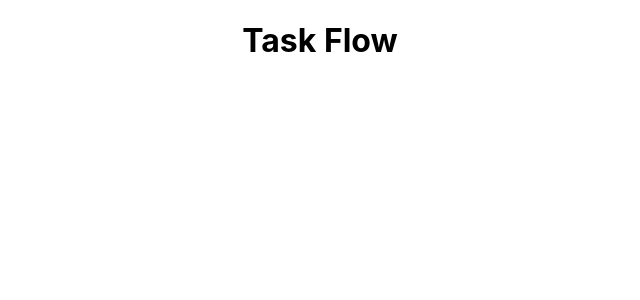
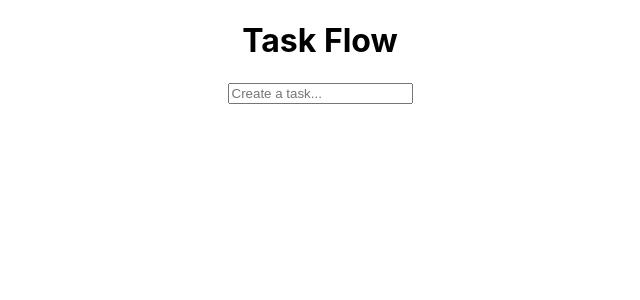
Before and after one commit to vian-ai/Task-Flow, a React (Create React App) app in the folder client/: page / in a window 1280 px wide. Shown: the top 300 px of the page, without its empty margins (320-960 px from the left). Built offline with nearby package versions, Linux system fonts and the light colour scheme.

Commit message:
added task submit form

```diff
--- a/client/src/App.js
+++ b/client/src/App.js
@@ -1,10 +1,12 @@
 import Header from './Components/Header';
+import Create from './Components/Create';
 import './Styles/App.scss';
 
 function App() {
   return (
     <div className="App">
       <Header />
+      <Create />
     </div>
   );
 }
--- /dev/null
+++ b/client/src/Components/Create.js
@@ -0,0 +1,29 @@
+import { useState } from 'react'
+
+const Create = () => {
+    const [text, setText] = useState('');
+
+    const handleSubmit = (e) => {
+        e.preventDefault();
+        setText('');
+    };
+
+    const handleChange = (e) => {
+        setText(e.target.value);
+    };
+
+    return (
+        <div id='form'>
+            <form className='form' onSubmit={handleSubmit}>
+                <input
+                    placeholder='Create a task...'
+                    className='input'
+                    onChange={handleChange}
+                    value={text}
+                />
+            </form>
+        </div>
+    );
+};
+
+export default Create;
--- a/client/src/Components/Header.js
+++ b/client/src/Components/Header.js
@@ -6,4 +6,4 @@ const Header = () => {
   );
 };
 
-export default Header
+export default Header;
```
